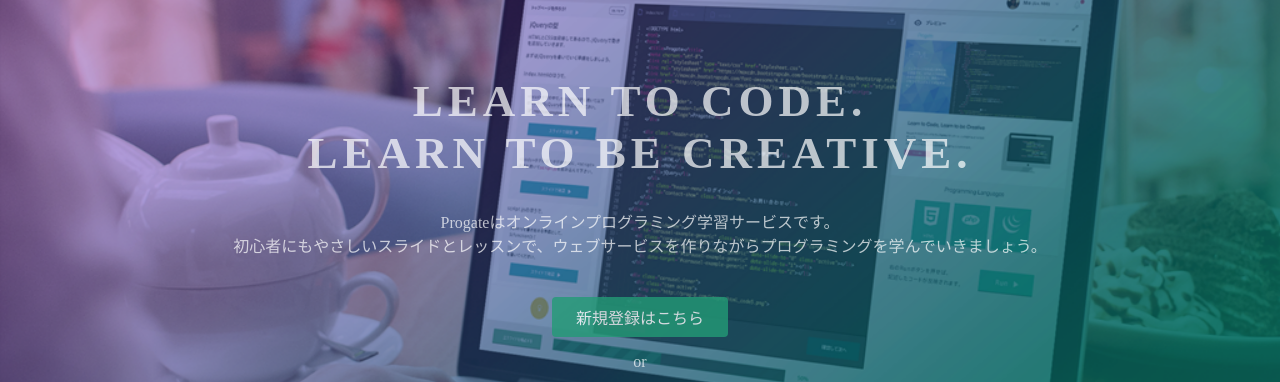
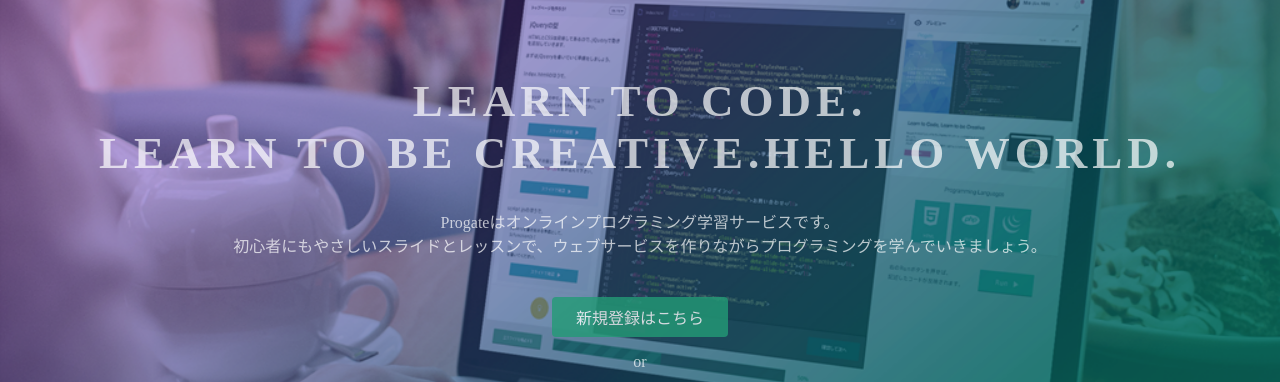
Before and after one commit to kento517/sample, a plain HTML site: page index.html in a window 1280 px wide. Shown: the part 135-517 px from the top of the page. Drawn offline with Linux system fonts and the light colour scheme.

Commit message:
Update index.html

```diff
--- a/index.html
+++ b/index.html
@@ -23,7 +23,7 @@
   </header>
   <div class="top-wrapper">
     <div class="container">
-      <h1>LEARN TO CODE.<br>LEARN TO BE CREATIVE.</h1>
+      <h1>LEARN TO CODE.<br>LEARN TO BE CREATIVE.HELLO WORLD.</h1>
       <p>Progateはオンラインプログラミング学習サービスです。<br>初心者にもやさしいスライドとレッスンで、ウェブサービスを作りながらプログラミングを学んでいきましょう。</p>
       <div class="btn-wrapper">
         <a href="#" class="btn signup">新規登録はこちら</a>
```
